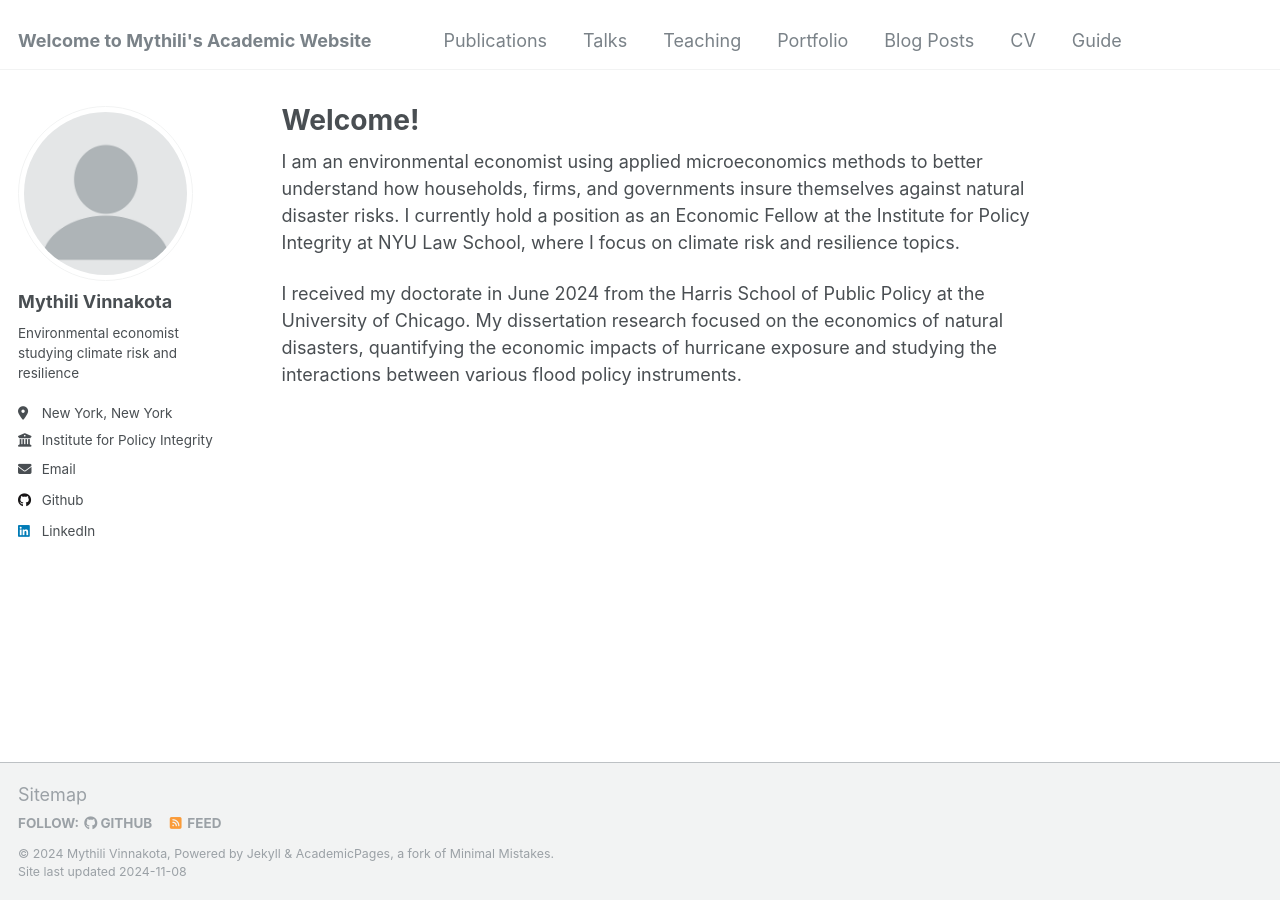
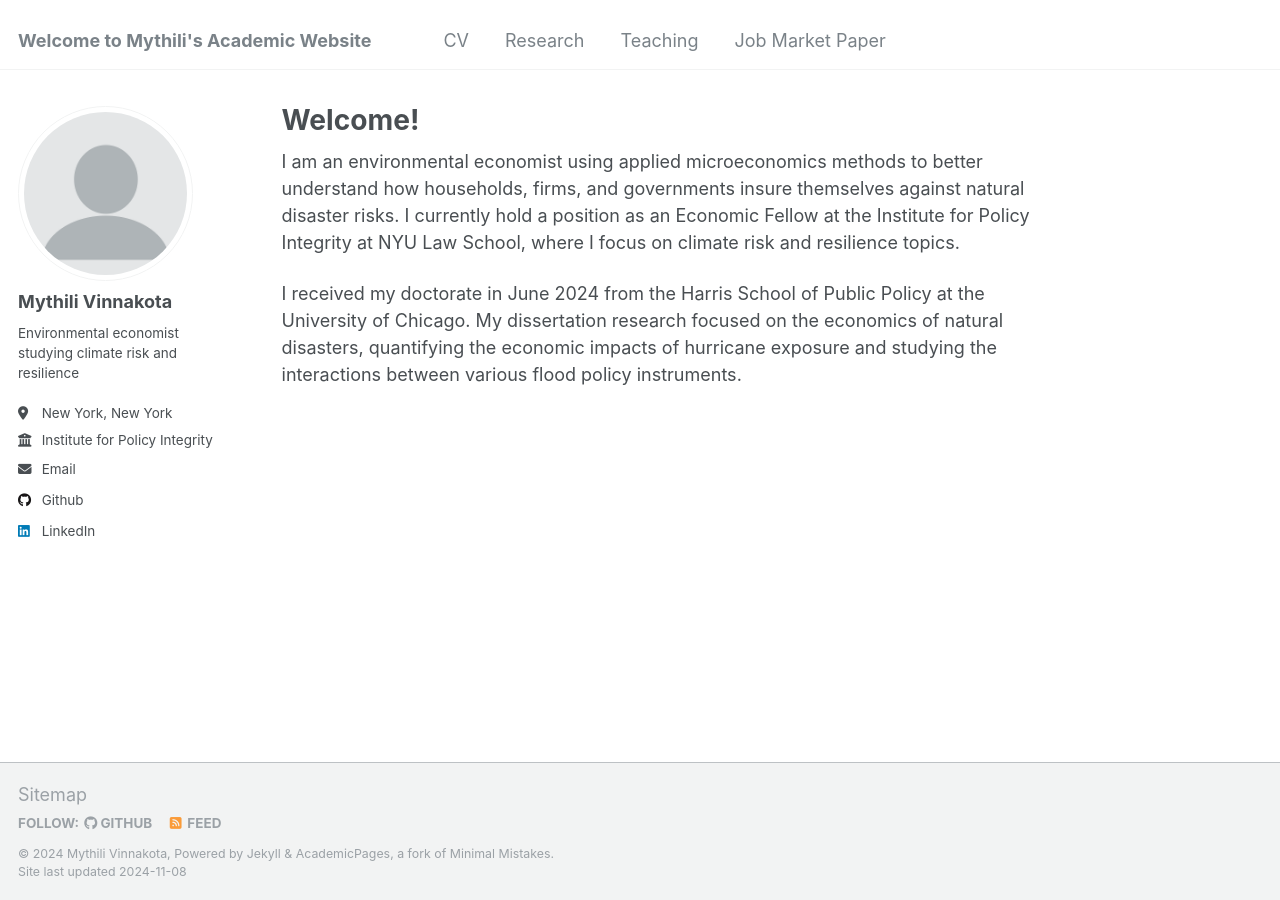
Before and after one commit to mvinnakota/mvinnakota.github.io, a Jekyll site: the page built from _pages/about.md, in a window 1280 px wide. Built offline with Jekyll 4.4.1, drawn with Linux system fonts in a browser that asks for light colours.

Commit message:
Update navigation.yml

```diff
--- a/_data/navigation.yml
+++ b/_data/navigation.yml
@@ -5,23 +5,15 @@
 # prevent it from being included in the site.
 
 main:
-  - title: "Publications"
-    url: /publications/
 
-  - title: "Talks"
-    url: /talks/
+  - title: "CV"
+    url: https://www.dropbox.com/scl/fi/fjeet9glar4vtzgpr9pya/Mythili_Curriculum_Vitae.pdf?rlkey=smimn0cdfy39styi7vofaxr2t&st=reuc0toa&dl=0
+
+  - title: "Research"
+    url: /portfolio/
 
   - title: "Teaching"
     url: /teaching/
 
-  - title: "Portfolio"
-    url: /portfolio/
-
-  - title: "Blog Posts"
+  - title: "Job Market Paper"
     url: /year-archive/
-
-  - title: "CV"
-    url: /cv/
-
-  - title: "Guide"
-    url: /markdown/
```
